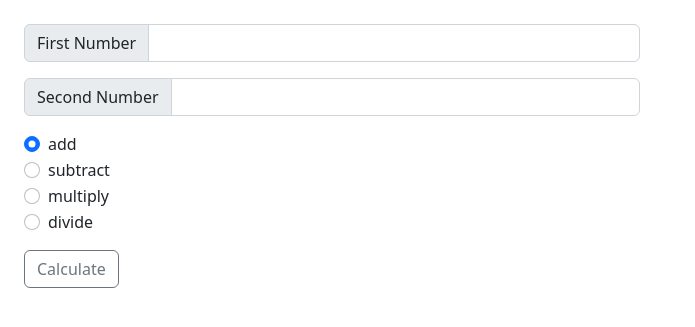
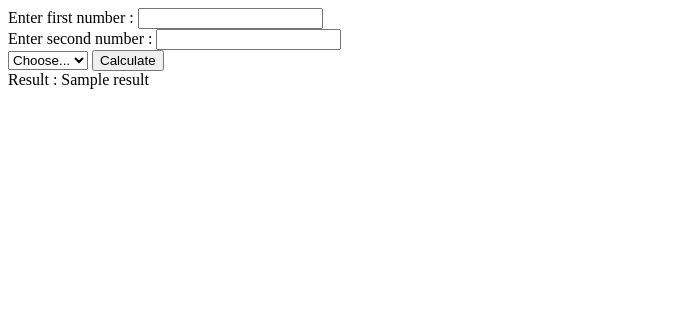
Before and after one commit to 78kuba00/calculator, a Django app: template source/webapp/templates/index.html in a window 1280 px wide. Shown: the top 327 px of the page, without its empty margins (0-695 px from the left). Run offline with Django 4.2, Linux system fonts and the light colour scheme; the template is opened without the code that fills it: most values are stand-ins (such as "Sample title", 1, 10 or a date in 2020).

Commit message:
implemented the calcylator project

```diff
--- a/source/calculator/urls.py
+++ b/source/calculator/urls.py
@@ -15,7 +15,9 @@ Including another URLconf
 """
 from django.contrib import admin
 from django.urls import path
+from webapp.views import calculate
 
 urlpatterns = [
     path('admin/', admin.site.urls),
+    path('', calculate)
 ]
--- a/source/webapp/templates/index.html
+++ b/source/webapp/templates/index.html
@@ -6,53 +6,26 @@
           content="width=device-width, user-scalable=no, initial-scale=1.0, maximum-scale=1.0, minimum-scale=1.0">
     <meta http-equiv="X-UA-Compatible" content="ie=edge">
     <title>Document</title>
-    <!-- CSS only -->
-<link href="https://cdn.jsdelivr.net/npm/bootstrap@5.2.2/dist/css/bootstrap.min.css" rel="stylesheet" integrity="sha384-Zenh87qX5JnK2Jl0vWa8Ck2rdkQ2Bzep5IDxbcnCeuOxjzrPF/et3URy9Bv1WTRi" crossorigin="anonymous">
 </head>
 <body>
-<form action="/" method="POST">
+<form action="/" method="post">
     {% csrf_token %}
-    <div class="m-4">
-    <div class="input-group mb-3 w-50">
-        <span class="input-group-text" id="first_number">First Number</span>
-        <input type="number" class="form-control" aria-describedby="first_number" aria-label="" name=""first_number>
-    </div>
-    <div class="input-group mb-3 w-50">
-        <span class="input-group-text" id="second_number">Second Number</span>
-        <input type="number" class="form-control" aria-describedby="second_number" aria-label="" name=""second_number>
-    </div>
-    <div class="form-check">
-        <input class="form-check-input" type="radio" name="action" id="add" value="add" checked>
-        <label class="form-check-label" for="add">
-            add
-        </label>
-    </div>
-    <div class="form-check">
-        <input class="form-check-input" type="radio" name="action" id="subtract" value="subtract" >
-        <label class="form-check-label" for="subtract">
-            subtract
-        </label>
-    </div>
-    <div class="form-check">
-        <input class="form-check-input" type="radio" name="action" id="multiply" value="multiply" >
-        <label class="form-check-label" for="multiply">
-            multiply
-        </label>
-    </div>
-    <div class="form-check mb-3">
-        <input class="form-check-input" type="radio" name="action" id="divide" value="divide" >
-        <label class="form-check-label" for="divide">
-            divide
-        </label>
-    </div>
-    <input class="btn btn-outline-secondary" type="submit" value="Calculate">
+
+    Enter first number : <input type="number" name="num1"/><br>
+    Enter second number : <input type="number" name="num2"/><br>
+    <div class="input-group">
+        <select class="form-select" id="inputGroupSelect04" aria-label="Example select with button addon" name="action">
+            <option selected>Choose...</option>
+            <option value="add">add</option>
+            <option value="subtract">subtract</option>
+            <option value="multiply">multiply</option>
+            <option value="divide">divide</option>
+        </select>
+        <input type="submit" value="Calculate">
     </div>
 
+        Result : {{ result }}
+
 </form>
-
-
-<!-- JavaScript Bundle with Popper -->
-<script src="https://cdn.jsdelivr.net/npm/bootstrap@5.2.2/dist/js/bootstrap.bundle.min.js" integrity="sha384-OERcA2EqjJCMA+/3y+gxIOqMEjwtxJY7qPCqsdltbNJuaOe923+mo//f6V8Qbsw3" crossorigin="anonymous"></script>
-
 </body>
 </html>
```
Also changed, not shown: source/webapp/views.py (+17 -0 lines).
